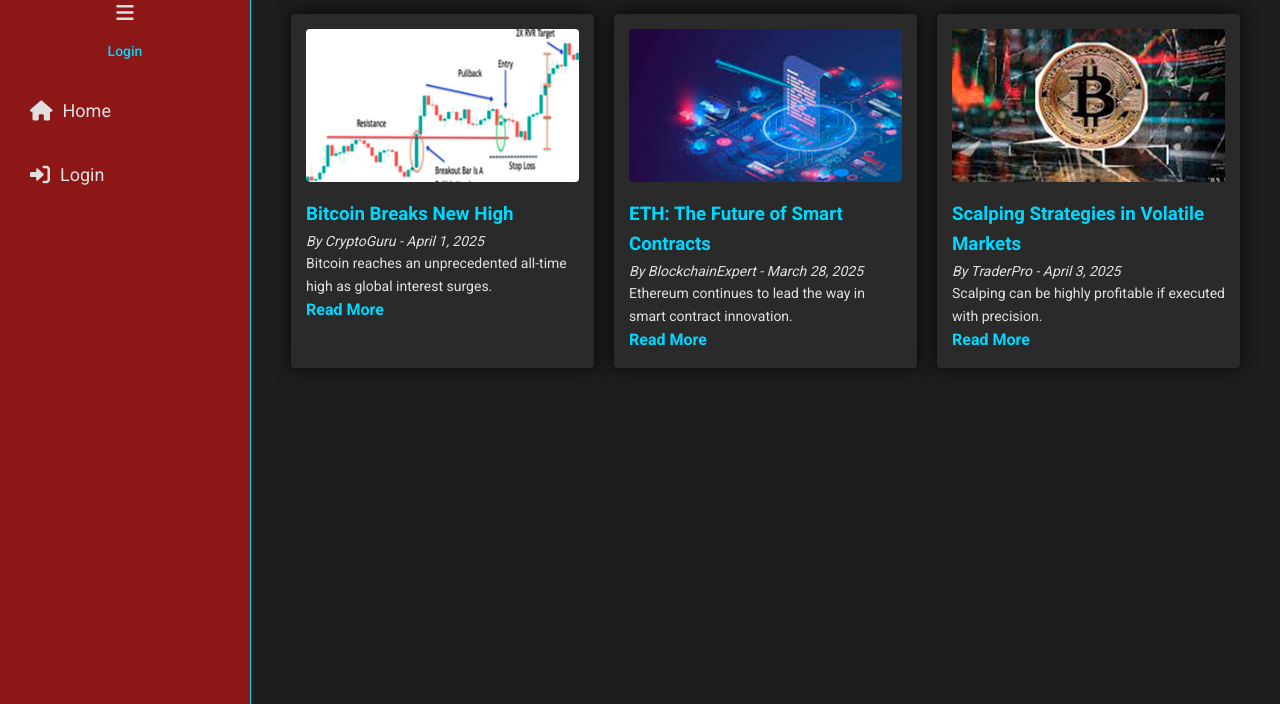
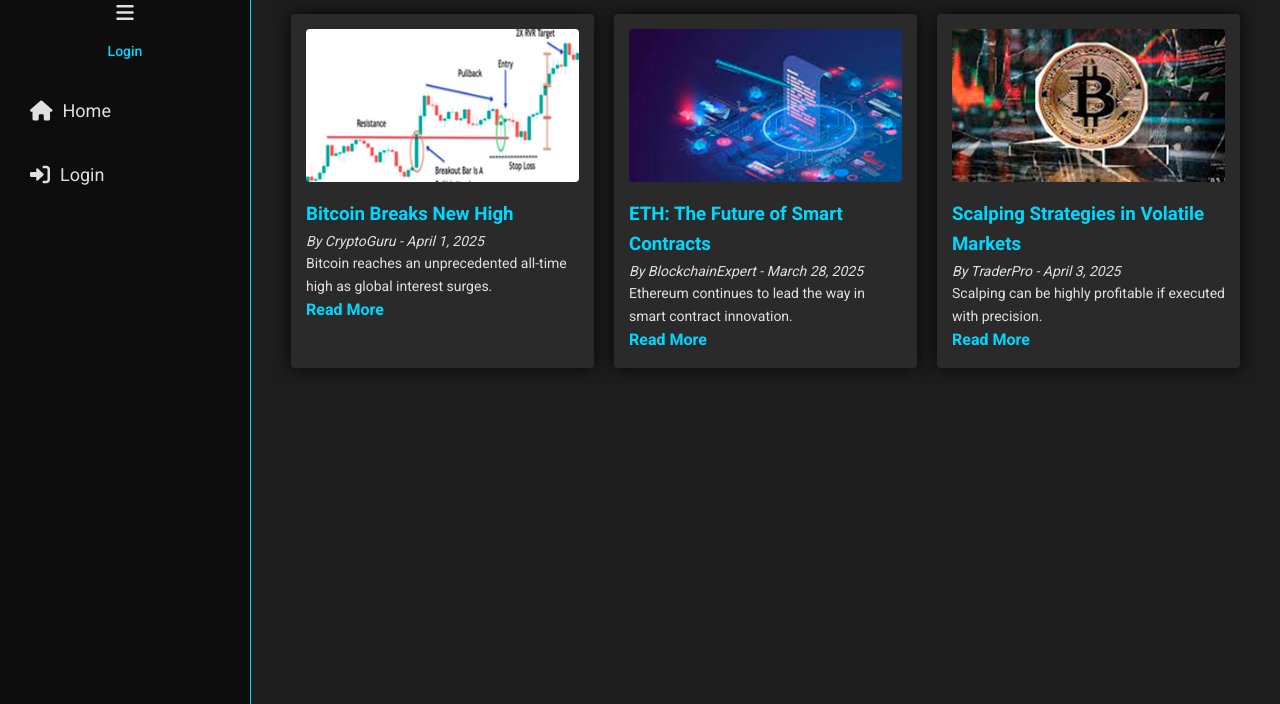
Before and after one commit to JDInnovation/trayday, a plain HTML site: page index.html in a window 1280 px wide. Shown: the part 96-800 px from the top of the page. Drawn offline with nearby package versions, Linux system fonts and the light colour scheme; no server answers.

Commit message:
testefeito

```diff
--- a/styles.css
+++ b/styles.css
@@ -1,6 +1,6 @@
 /* CSS Variables para tema futurista/cyber */
 :root {
-  --primary-color: #8d1717;
+  --primary-color: #0d0d0d;
   --secondary-color: #1a1a1a;
   --accent-color: #00d8ff;
   --accent-hover: #00a8cc;
```
